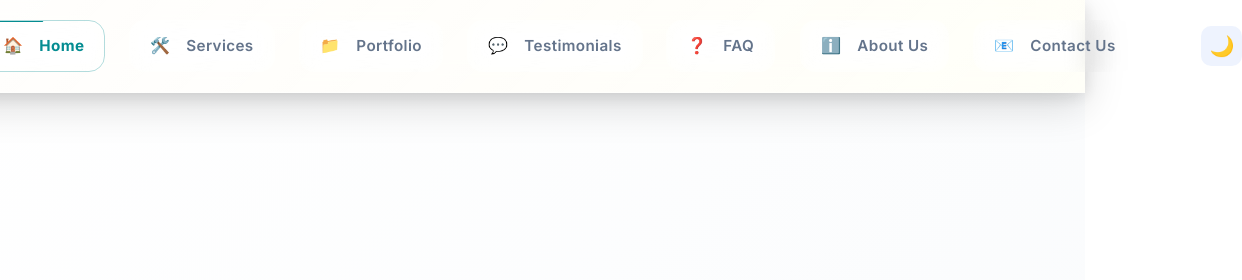
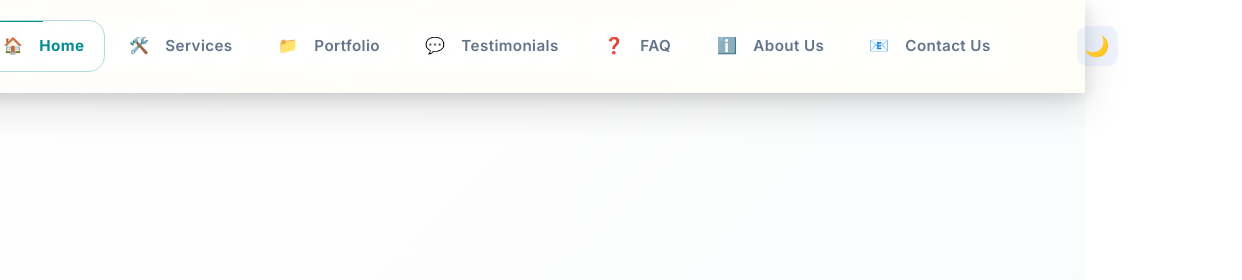
Before and after one commit to routivate-dev/Routivate-Website, a website: page index.html in a window 1280 px wide. Shown: the top 280 px of the page, 195-1437 px from the left, 1242 px wide, since content can reach past the window. Drawn offline with Linux system fonts and the light colour scheme; no server answers; animation ran at ten frames a second.

Commit message:
Update style.css

```diff
--- a/style.css
+++ b/style.css
@@ -371,7 +371,7 @@ html[data-theme="dark"] .nav-link::before {
 .nav-right {
     display: flex;
     align-items: center;
-    gap: 1.5rem;
+    gap: 0.20rem;
     list-style: none;
     margin: 0;
     padding: 0;
```
